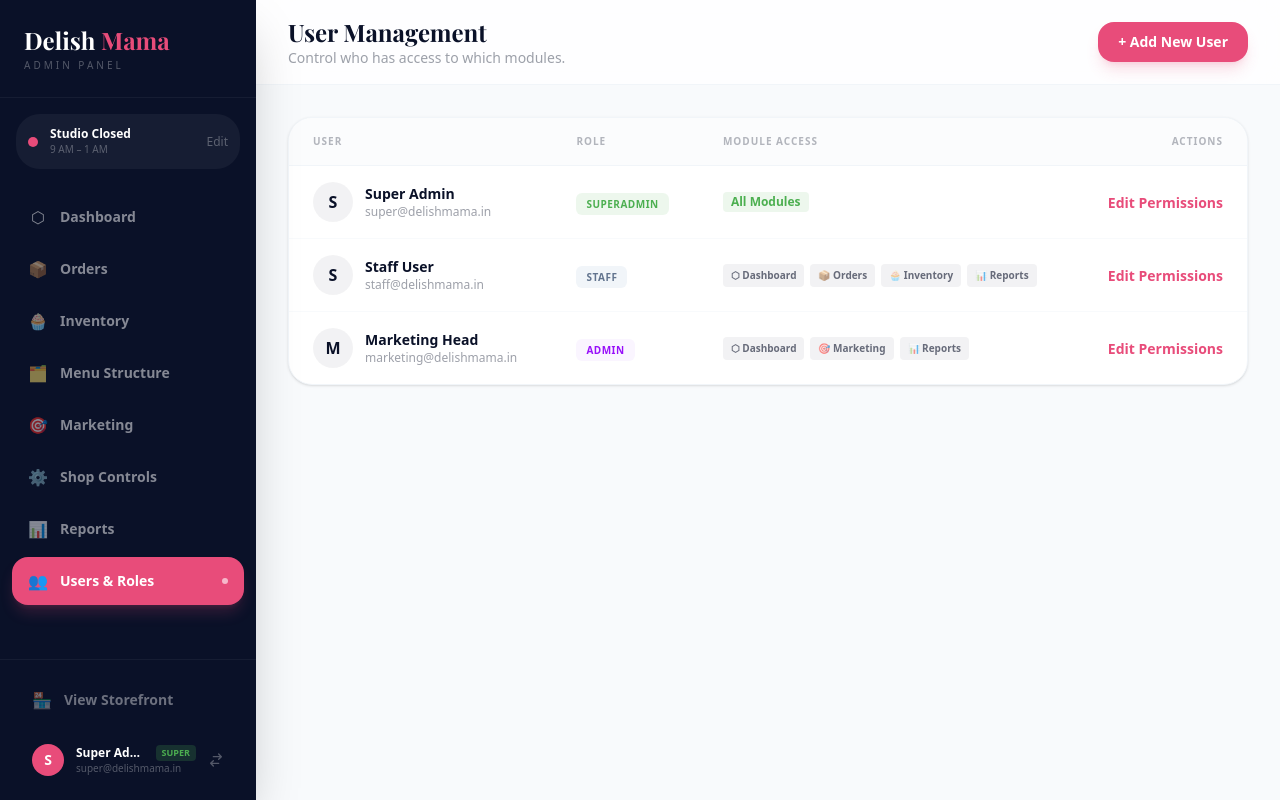
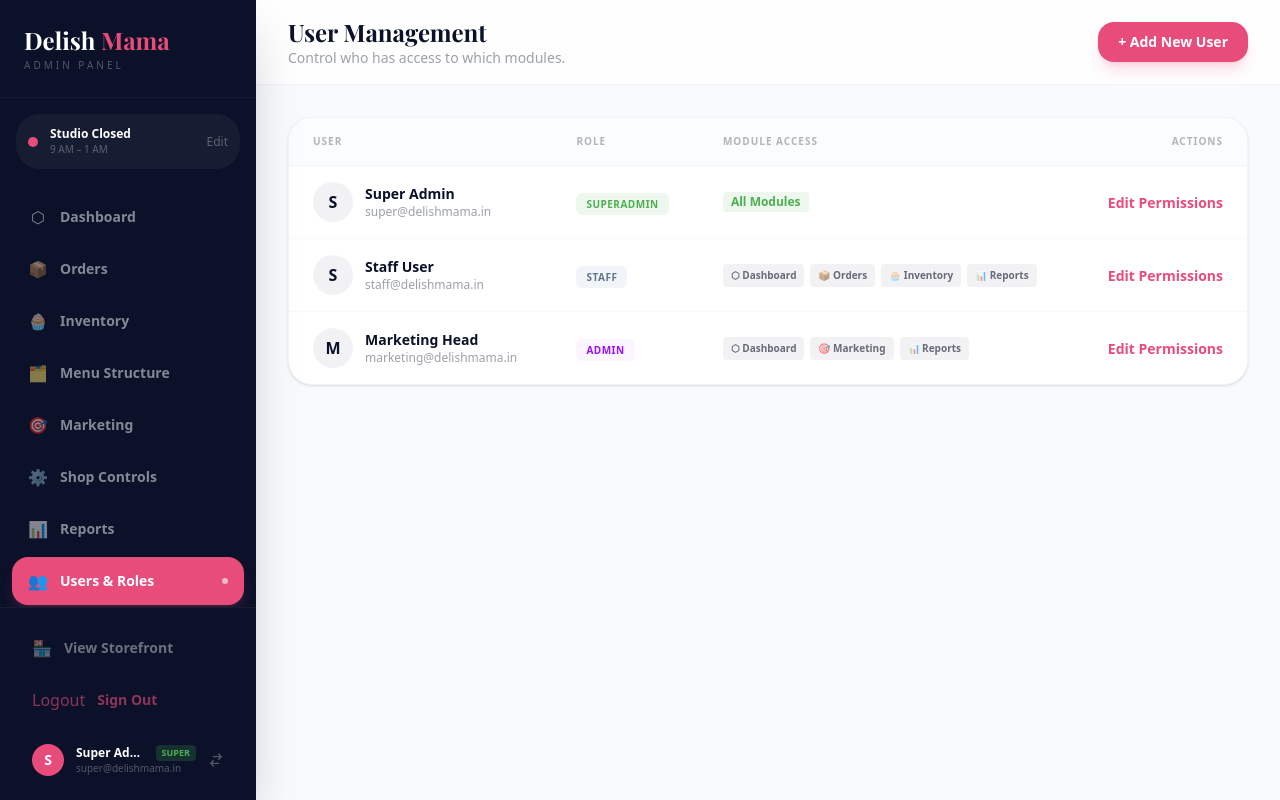
Before and after one commit to rammimankotia-prog/Cake, a Next.js app: page /admin/users in a window 1280 px wide. Built offline with nearby package versions, Linux system fonts and the light colour scheme; a web font is replaced by a local one.

Commit message:
Add admin logout functionality

```diff
--- /dev/null
+++ b/src/app/api/admin/logout/route.ts
@@ -0,0 +1,9 @@
+import { NextResponse } from 'next/server';
+import { cookies } from 'next/headers';
+
+export async function POST() {
+  const cookieStore = await cookies();
+  cookieStore.delete('admin_session');
+
+  return NextResponse.json({ success: true });
+}
--- a/src/components/AdminSidebar.tsx
+++ b/src/components/AdminSidebar.tsx
@@ -1,7 +1,7 @@
 "use client";
 
 import Link from "next/link";
-import { usePathname } from "next/navigation";
+import { usePathname, useRouter } from "next/navigation";
 import { useState, useEffect } from "react";
 import { getShopStatus } from "@/lib/shop-status";
 
@@ -73,6 +73,18 @@ export default function AdminSidebar() {
     window.location.href = "/admin"; // Force reload to apply permissions cleanly
   };
 
+  const router = useRouter();
+
+  const handleLogout = async () => {
+    try {
+      await fetch('/api/admin/logout', { method: 'POST' });
+      router.push('/admin/login');
+      router.refresh();
+    } catch (error) {
+      console.error('Logout failed', error);
+    }
+  };
+
   const isActive = (href: string, exact?: boolean) =>
     exact ? pathname === href : pathname.startsWith(href);
 
@@ -130,7 +142,7 @@ export default function AdminSidebar() {
       </nav>
 
       {/* Footer */}
-      <div className="p-4 border-t border-white/5">
+      <div className="p-4 border-t border-white/5 space-y-1">
         <Link
           href="/"
           className="flex items-center space-x-3 px-4 py-3 rounded-xl text-white/40 hover:text-white hover:bg-white/5 transition-all"
@@ -138,6 +150,15 @@ export default function AdminSidebar() {
           <span className="text-base">🏪</span>
           <span className="text-sm font-semibold">View Storefront</span>
         </Link>
+
+        <button
+          onClick={handleLogout}
+          className="w-full flex items-center space-x-3 px-4 py-3 rounded-xl text-rose/60 hover:text-rose hover:bg-rose/5 transition-all"
+        >
+          <span className="text-base">Logout</span>
+          <span className="text-sm font-semibold">Sign Out</span>
+        </button>
+
         <button
           onClick={switchRole}
           className="w-full mt-3 flex items-center space-x-3 px-4 py-2 hover:bg-white/5 rounded-xl transition-colors text-left"
```
